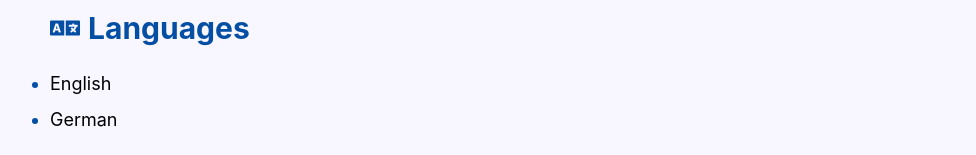
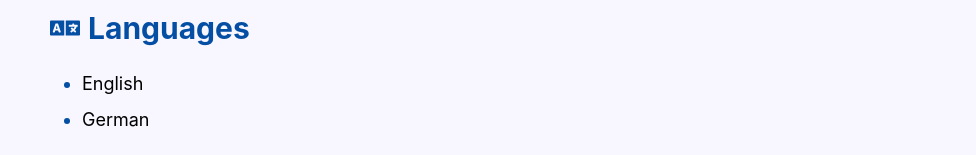
Before and after one commit to philpetersohn/phil-petersohn-website, a React (Vite) app in the folder my-website/: page /about in a window 1280 px wide. Shown: the part 3098-3253 px from the top of the page, without its empty margins (142-1118 px from the left). Built offline with nearby package versions, Linux system fonts and the light colour scheme.

Commit message:
Fix languages bullet points

```diff
--- a/my-website/src/components/Languages.jsx
+++ b/my-website/src/components/Languages.jsx
@@ -8,10 +8,12 @@ function Languages() {
         <FaLanguage className="text-blue-600 text-3xl mr-2" />
         <h2 className="text-blue-600 text-3xl font-bold">Languages</h2>
       </div>
-      <ul className="list-disc space-y-2 text-lg mb-6 blue-bullets">
-        <li>English</li>
-        <li>German</li>
-      </ul>
+      <div className="flex items-start">
+        <ul className="list-disc space-y-2 text-lg mb-6 blue-bullets pl-8">
+          <li>English</li>
+          <li>German</li>
+        </ul>
+      </div>
     </div>
   );
 }
```
